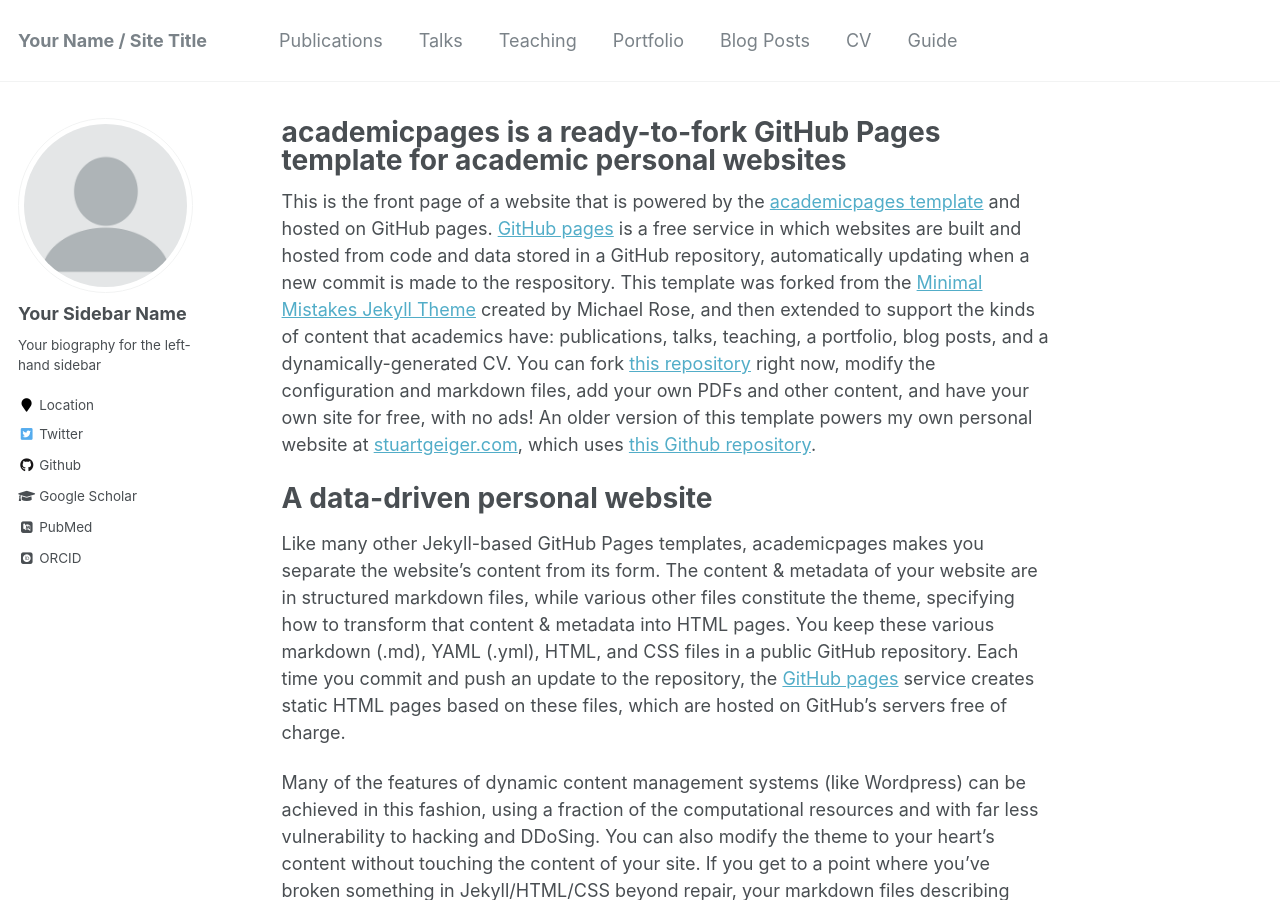
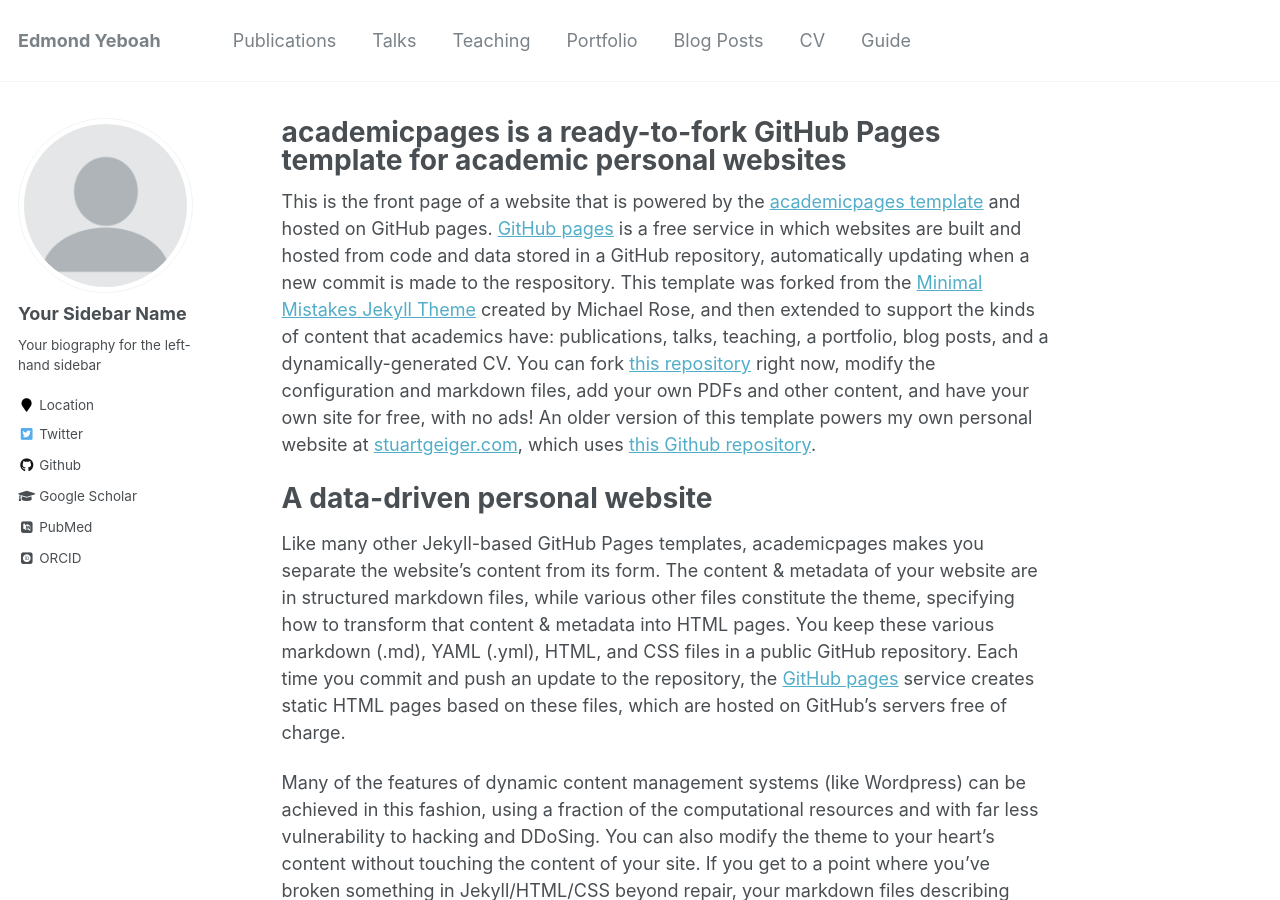
Before and after one commit to edmond-yeboah/edmond-yeboah.github.io, a Jekyll site: the page built from _pages/about.md, in a window 1280 px wide and 900 px high. Built offline with Jekyll 4.4.1, drawn with Linux system fonts in a browser that asks for light colours; some web fonts are replaced.

Commit message:
another one

```diff
--- a/_config.yml
+++ b/_config.yml
@@ -7,7 +7,7 @@
 
 # Site Settings
 locale                   : "en-US"
-title                    : "Your Name / Site Title"
+title                    : "Edmond Yeboah"
 title_separator          : "-"
 name                     : &name "Your Name"
 description              : &description "personal description"
```
